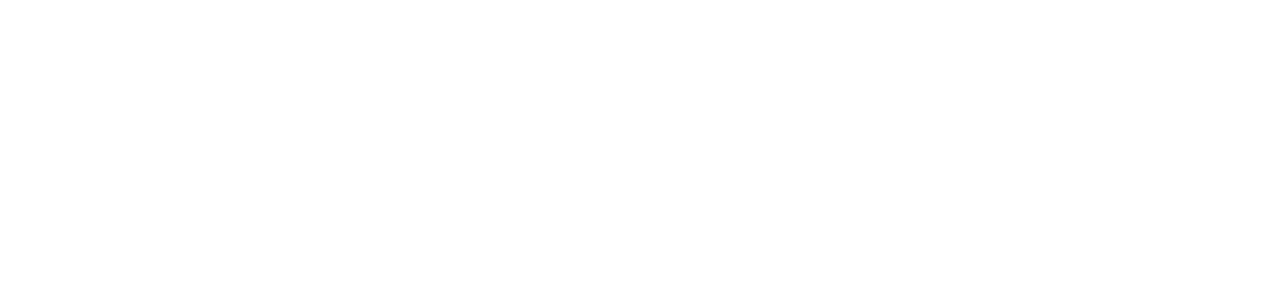
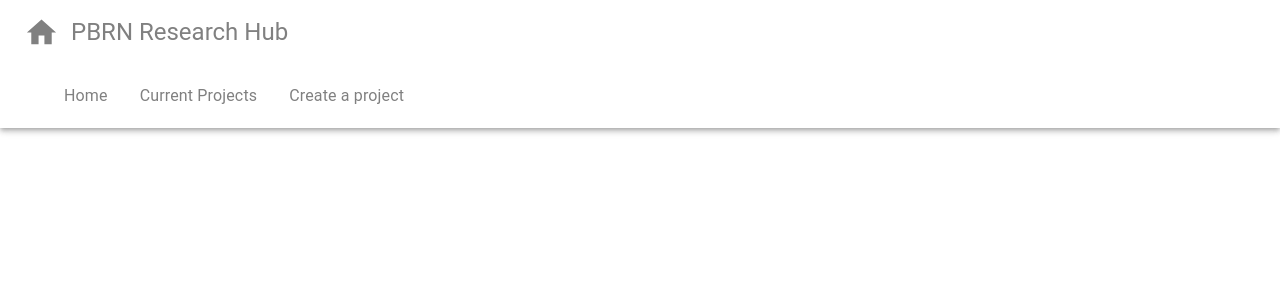
Before and after one commit to MUHC-DP-Project/muhc-ui, a React (Create React App) app: page / in a window 1280 px wide. Shown: the top 300 px of the page. Built offline with nearby package versions, Linux system fonts and the light colour scheme.

Commit message:
Created the header component

```diff
--- a/package.json
+++ b/package.json
@@ -6,14 +6,15 @@
   "private": true,
   "dependencies": {
     "@material-ui/core": "^4.11.1",
+    "@material-ui/icons": "^4.11.2",
     "@testing-library/jest-dom": "^5.11.6",
     "@testing-library/react": "^11.2.2",
     "@testing-library/user-event": "^12.2.2",
     "react": "^17.0.1",
     "react-dom": "^17.0.1",
+    "react-router-dom": "^5.2.0",
     "react-scripts": "4.0.0",
-    "web-vitals": "^0.2.4",
-    "react-router-dom": "^5.2.0"
+    "web-vitals": "^0.2.4"
   },
   "devDependencies": {
     "chromedriver": "^87.0.0",
--- a/src/component/App.js
+++ b/src/component/App.js
@@ -2,13 +2,12 @@
 import { Route, BrowserRouter as Router } from "react-router-dom"
 import Home from '../component/Home'
 import CreateProject from '../component/CreateProject'
+import Header from './Header'
 
 function App() {
   return (
     <Router>
-      <div className="App">
-
-      </div>
+      <Header />
       <Route path="/home" component={Home} />
       <Route path="/project/create" component={CreateProject} />
     </Router>
--- /dev/null
+++ b/src/component/Header.jsx
@@ -0,0 +1,71 @@
+import * as React from "react";
+import {
+  AppBar,
+  Toolbar,
+  IconButton,
+  List,
+  ListItem,
+  ListItemText,
+  Container,
+  Typography,
+} from "@material-ui/core";
+import { Home } from "@material-ui/icons";
+import { makeStyles } from "@material-ui/core/styles";
+
+const useStyles = makeStyles({
+  navToolbar: {
+    backgroundColor: "white",
+    color: "gray",
+    display: `flex`,
+    justifyContent: `left`,
+  },
+  navDisplayFlex: {
+    display: `flex`,
+    justifyContent: `left`,
+  },
+  linkText: {
+    textDecoration: `none`,
+    color: `gray`,
+  },
+});
+
+const navLinks = [
+  { title: `Home`, path: `/home` },
+  { title: `Current Projects`, path: `/project/me` },
+  { title: `Create a project`, path: `/project/create` },
+];
+
+const Header = () => {
+  const classes = useStyles();
+
+  return (
+    <AppBar position="static">
+      <Toolbar className={classes.navToolbar}>
+        <a href={'/'} className={classes.linkText}>
+          <IconButton edge="start" color="inherit" aria-label="home">
+            <Home fontSize="large" />
+          </IconButton>
+        </a>
+        <Typography variant="h5" >PBRN Research Hub</Typography>
+      </Toolbar>
+      <Toolbar className={classes.navToolbar}>
+        <Container maxWidth="xl">
+          <List
+            component="nav"
+            aria-labelledby="main navigation"
+            className={classes.navDisplayFlex}
+          >
+            {navLinks.map(({ title, path }) => (
+              <a href={path} key={title} className={classes.linkText}>
+                <ListItem button>
+                  <ListItemText primary={title} />
+                </ListItem>
+              </a>
+            ))}
+          </List>
+        </Container>
+      </Toolbar>
+    </AppBar>
+  );
+};
+export default Header;
```
